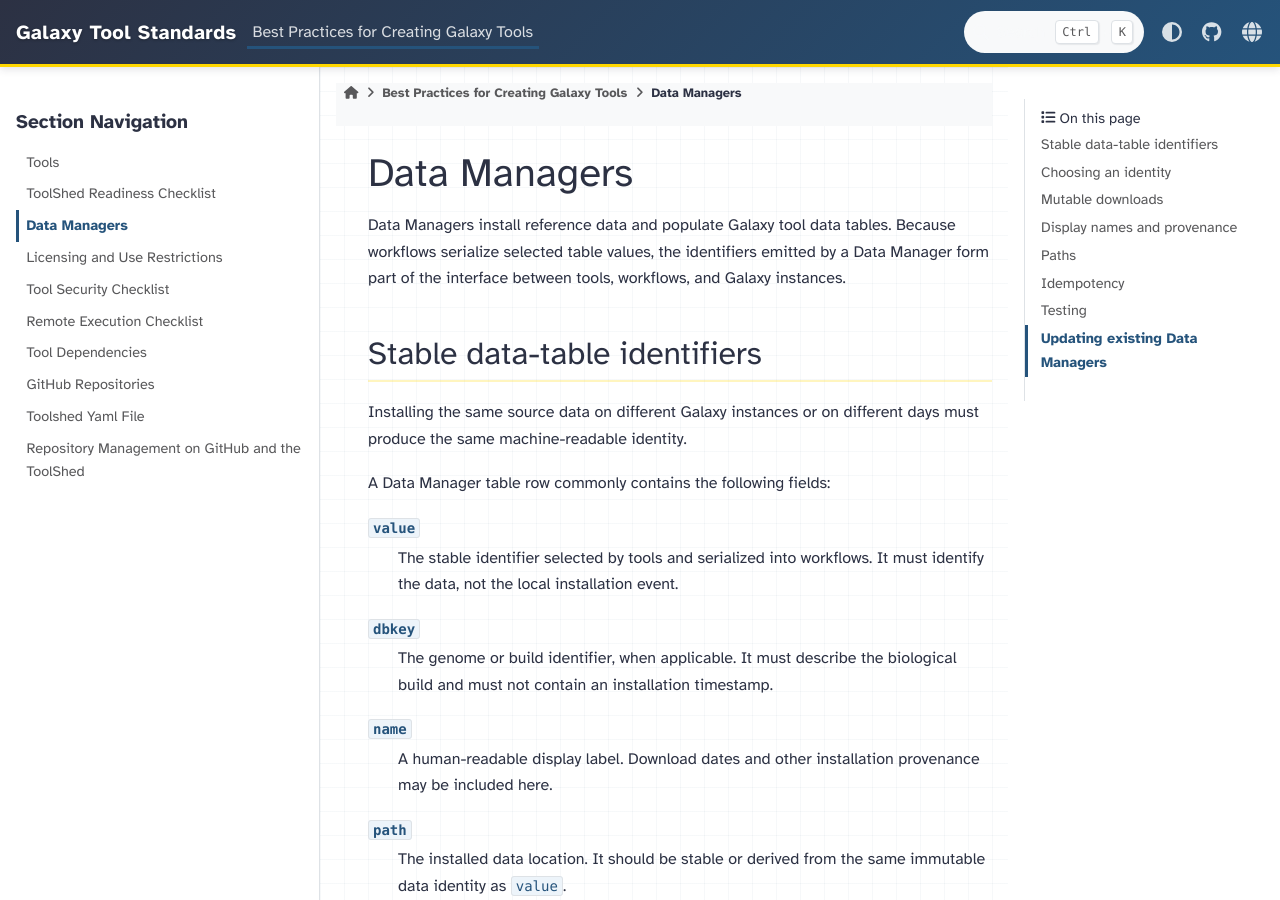
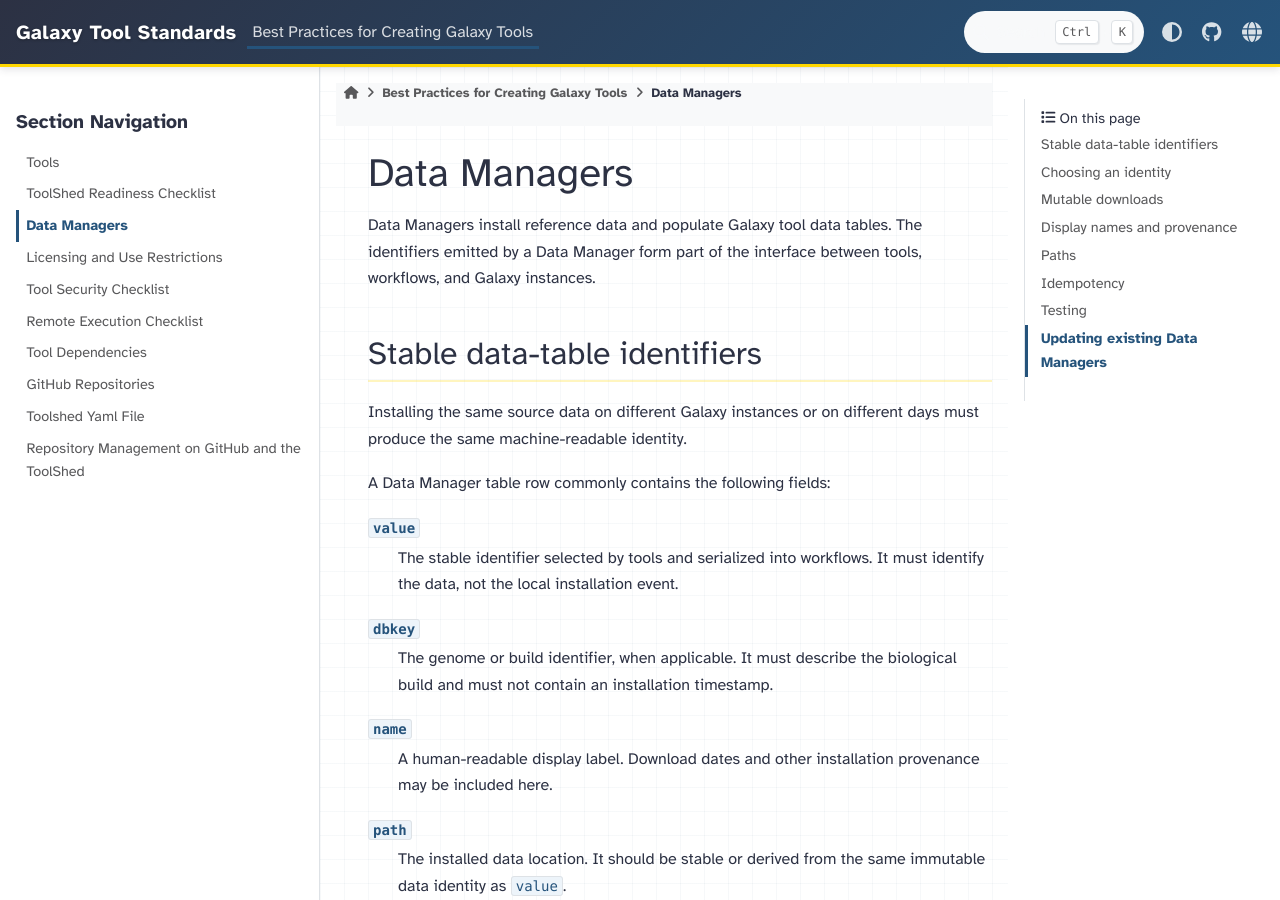
Before and after one commit to galaxy-iuc/standards, a Sphinx documentation site: the page built from docs/best_practices/data_managers.rst, in a window 1280 px wide and 900 px high. Built offline with Sphinx 7.4.7 and the PyData theme 0.15.4, drawn with Linux system fonts in a browser that asks for light colours; some of the changed text lies outside the part shown.

Commit message:
Improve wording
Co-authored-by: Nicola Soranzo <nicola.soranzo@gmail.com>

```diff
--- a/docs/best_practices/data_managers.rst
+++ b/docs/best_practices/data_managers.rst
@@ -2,9 +2,8 @@ Data Managers
 =============
 
 Data Managers install reference data and populate Galaxy tool data tables.
-Because workflows serialize selected table values, the identifiers emitted by a
-Data Manager form part of the interface between tools, workflows, and Galaxy
-instances.
+The identifiers emitted by a Data Manager form part of the interface between tools,
+workflows, and Galaxy instances.
 
 Stable data-table identifiers
 -----------------------------
```
Also changed, not shown: other parts of docs/best_practices/data_managers.rst (+2 -2 lines).
